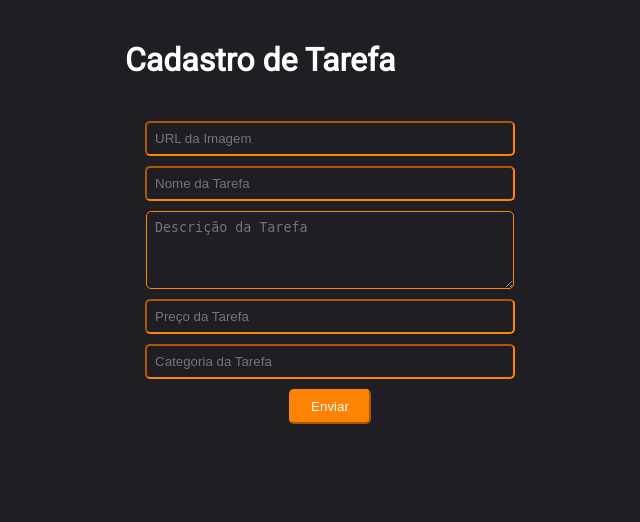
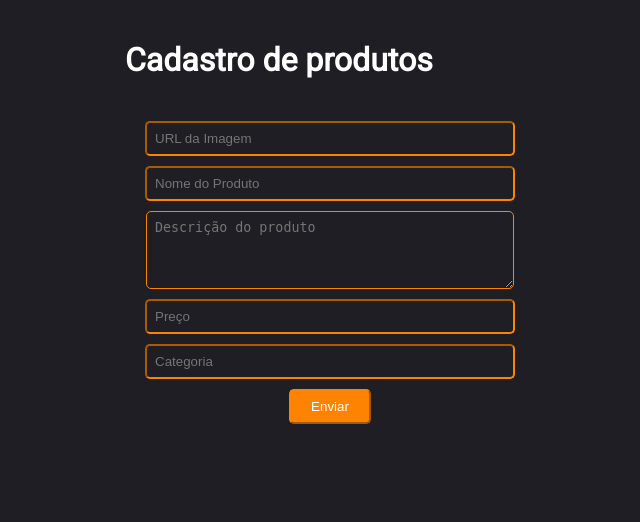
Before and after one commit to Vitaedoca/web, a PHP site: page / in a window 1280 px wide. Shown: the top 522 px of the page, without its empty margins (310-950 px from the left). Run offline with PHP 8.4, Linux system fonts and the light colour scheme; data that the repository does not hold is empty.

Commit message:
finalizado

```diff
--- a/cardapio/js/app.js
+++ b/cardapio/js/app.js
@@ -39,7 +39,7 @@ cardapio.metodos = {
         }
 
         $.ajax({
-            url: 'http://localhost/toDolist/controle', // Substitua 'seu_backend.php' pelo endpoint do seu backend
+            url: 'http://localhost/cadastro/controle', // Substitua 'seu_backend.php' pelo endpoint do seu backend
             type: 'GET',
             dataType: 'json',
             success: function(data) {
--- a/visao/listaContato.php
+++ b/visao/listaContato.php
@@ -1,7 +1,7 @@
 <!DOCTYPE HTML>
 <html>
 <head>
-    <title>Listagem de Tarefas</title>
+    <title>Cadastro de produtos</title>
     <meta charset="UTF-8">
 	<link rel="stylesheet" type="text/css" href="./styles/styles.css">
 	<link rel="preconnect" href="https://fonts.googleapis.com">
@@ -101,13 +101,13 @@
 
     <div class="container">
         <div class="cadastro">
-            <h1>Cadastro de Tarefa</h1>
+            <h1>Cadastro de produtos</h1>
             <form action="contato.php?fun=adicionar" method="POST"> <!-- Arquivo PHP para inserir os dados no banco -->
                 <input type="text" id="img" name="img" placeholder="URL da Imagem" />
-                <input type="text" id="name" name="name" placeholder="Nome da Tarefa" />
-                <textarea id="dsc" name="dsc" rows="4" cols="50" placeholder="Descrição da Tarefa"></textarea>
-                <input type="text" id="price" name="price" placeholder="Preço da Tarefa" />
-                <input type="text" id="categoria" name="categoria" placeholder="Categoria da Tarefa" />
+                <input type="text" id="name" name="name" placeholder="Nome do Produto" />
+                <textarea id="dsc" name="dsc" rows="4" cols="50" placeholder="Descrição do produto"></textarea>
+                <input type="text" id="price" name="price" placeholder="Preço" />
+                <input type="text" id="categoria" name="categoria" placeholder="Categoria" />
 
                 <input type="submit" name="enviar" value="Enviar" />
             </form>
```
Also changed, not shown: visao/formAlteraContato.php (+4 -4 lines).
